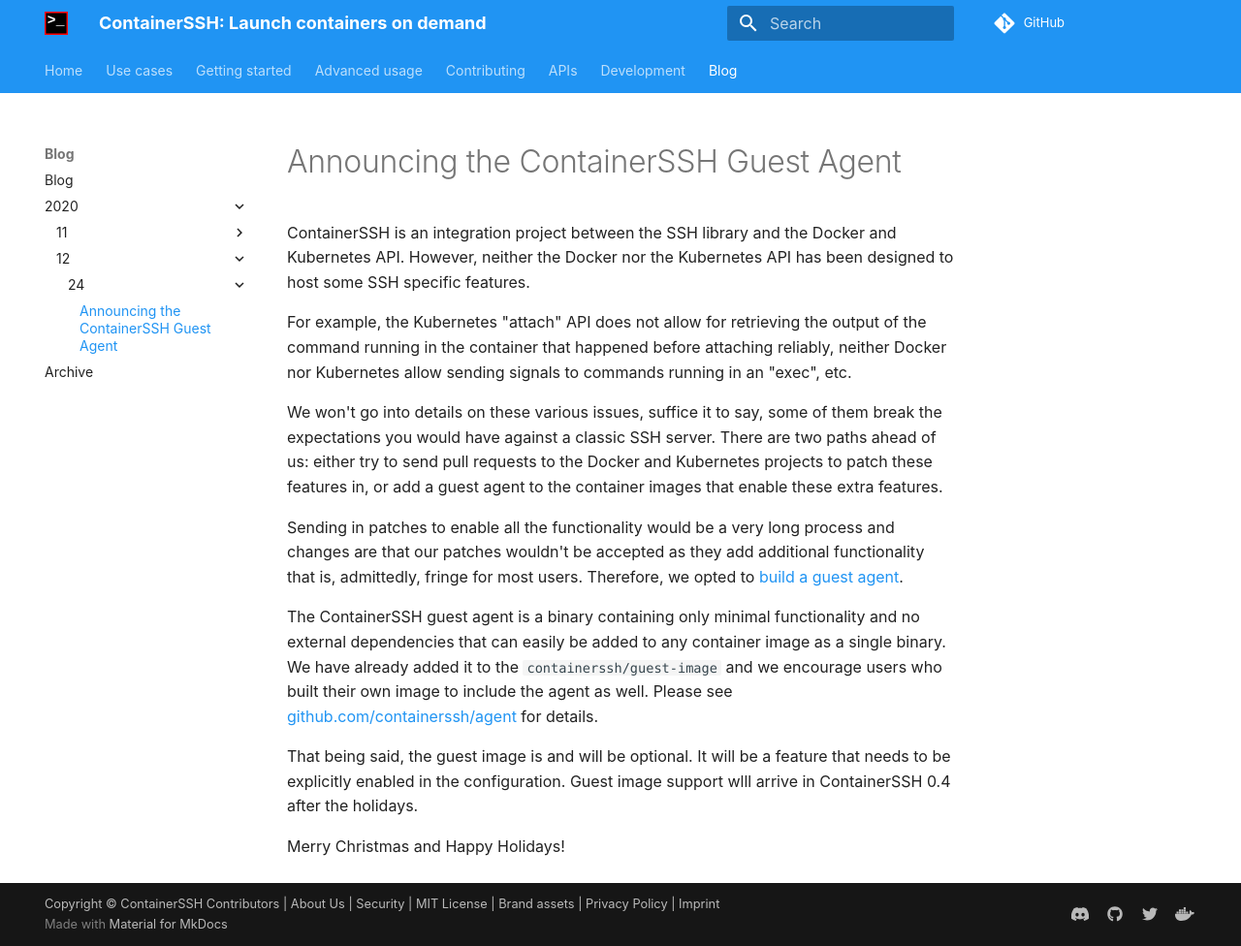
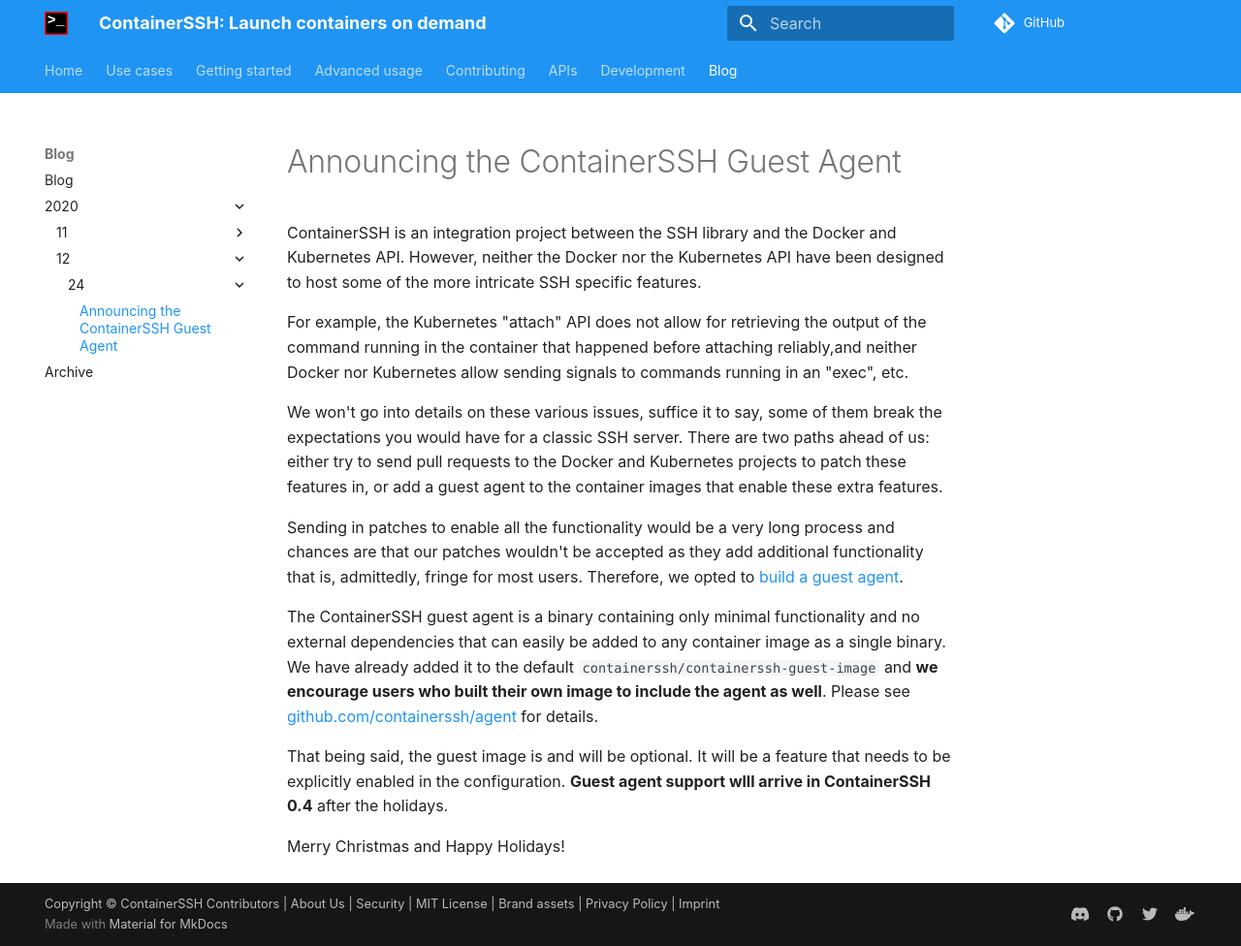
Before and after one commit to ContainerSSH/containerssh.github.io, an MkDocs documentation site: the page built from docs/blog/2020/12/24/the-agent.md, in a window 1280 px wide and 976 px high. Shown: the whole window at 97% size. Built offline with MkDocs 1.6.1 and Material for MkDocs 9.7.7, drawn with Linux system fonts in a browser that asks for light colours; comment, search, counter and statistics services are not loaded.

Commit message:
Text fixes

```diff
--- a/docs/blog/2020/12/24/the-agent.md
+++ b/docs/blog/2020/12/24/the-agent.md
@@ -1,17 +1,17 @@
 title: Announcing the ContainerSSH Guest Agent
-description: The new ContainerSSH guest agent will even the playing field across container backends.
+description: The new ContainerSSH guest agent will level the playing field across container backends.
 image: images/blog/the-agent/preview.png
 
-ContainerSSH is an integration project between the SSH library and the Docker and Kubernetes API. However, neither the Docker nor the Kubernetes API has been designed to host some SSH specific features.
+ContainerSSH is an integration project between the SSH library and the Docker and Kubernetes API. However, neither the Docker nor the Kubernetes API have been designed to host some of the more intricate SSH specific features.
 
-For example, the Kubernetes "attach" API does not allow for retrieving the output of the command running in the container that happened before attaching reliably, neither Docker nor Kubernetes allow sending signals to commands running in an "exec", etc.
+For example, the Kubernetes "attach" API does not allow for retrieving the output of the command running in the container that happened before attaching reliably,and neither Docker nor Kubernetes allow sending signals to commands running in an "exec", etc.
 
-We won't go into details on these various issues, suffice it to say, some of them break the expectations you would have against a classic SSH server. There are two paths ahead of us: either try to send pull requests to the Docker and Kubernetes projects to patch these features in, or add a guest agent to the container images that enable these extra features.
+We won't go into details on these various issues, suffice it to say, some of them break the expectations you would have for a classic SSH server. There are two paths ahead of us: either try to send pull requests to the Docker and Kubernetes projects to patch these features in, or add a guest agent to the container images that enable these extra features.
 
-Sending in patches to enable all the functionality would be a very long process and changes are that our patches wouldn't be accepted as they add additional functionality that is, admittedly, fringe for most users. Therefore, we opted to [build a guest agent](https://github.com/containerssh/agent).
+Sending in patches to enable all the functionality would be a very long process and chances are that our patches wouldn't be accepted as they add additional functionality that is, admittedly, fringe for most users. Therefore, we opted to [build a guest agent](https://github.com/containerssh/agent).
 
-The ContainerSSH guest agent is a binary containing only minimal functionality and no external dependencies that can easily be added to any container image as a single binary. We have already added it to the `containerssh/guest-image` and we encourage users who built their own image to include the agent as well. Please see [github.com/containerssh/agent](https://github.com/containerssh/agent) for details.
+The ContainerSSH guest agent is a binary containing only minimal functionality and no external dependencies that can easily be added to any container image as a single binary. We have already added it to the default `containerssh/containerssh-guest-image` and **we encourage users who built their own image to include the agent as well**. Please see [github.com/containerssh/agent](https://github.com/containerssh/agent) for details.
 
-That being said, the guest image is and will be optional. It will be a feature that needs to be explicitly enabled in the configuration. Guest image support wlll arrive in ContainerSSH 0.4 after the holidays.
+That being said, the guest image is and will be optional. It will be a feature that needs to be explicitly enabled in the configuration. **Guest agent support wlll arrive in ContainerSSH 0.4** after the holidays.
 
 Merry Christmas and Happy Holidays!
```
